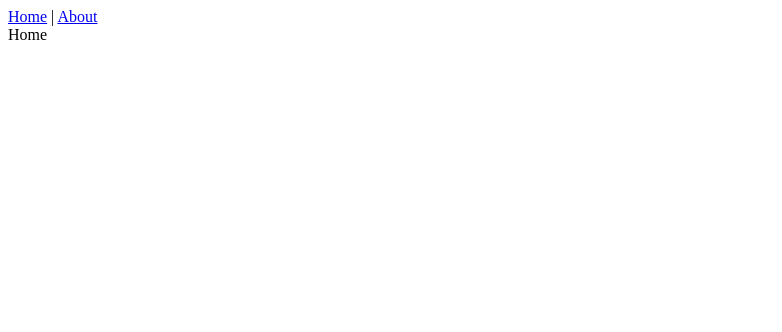
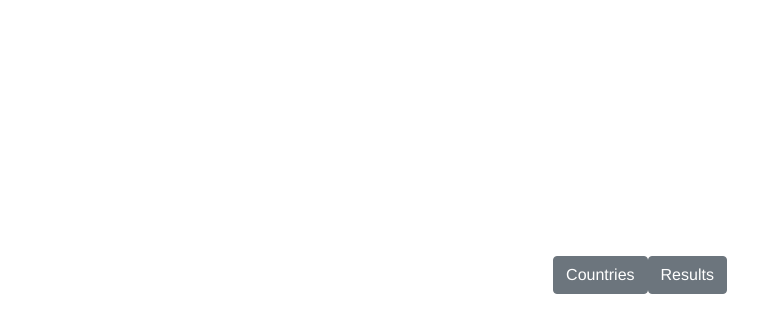
Before and after one commit to sadin97/eurovision-voting, a Vue app: page / in a window 1280 px wide. Shown: the top 332 px of the page, without its empty margins (0-782 px from the left). Built offline with nearby package versions, Linux system fonts and the light colour scheme.

Commit message:
router, vuex, components init

```diff
--- a/package.json
+++ b/package.json
@@ -20,6 +20,8 @@
     "babel-eslint": "^10.0.1",
     "eslint": "^5.8.0",
     "eslint-plugin-vue": "^5.0.0",
+    "node-sass": "^4.11.0",
+    "sass-loader": "^7.1.0",
     "vue-template-compiler": "^2.5.21"
   },
   "eslintConfig": {
--- a/src/App.vue
+++ b/src/App.vue
@@ -1,14 +1,29 @@
 <template>
   <div id="app">
-    <div id="nav">
-      <router-link to="/">Home</router-link> |
-      <router-link to="/about">About</router-link>
-    </div>
-    <router-view/>
+    <router-view></router-view>
   </div>
 </template>
 
+<script>
+import Home from '@/components/Home.vue'
+export default {
+  name: 'app',
+  components: {
+    Home
+  }
+}
+</script>
+
 <style>
 #app {
+  font-family: 'Avenir', Helvetica, Arial, sans-serif;
+  -webkit-font-smoothing: antialiased;
+  -moz-osx-font-smoothing: grayscale;
+  text-align: center;
+  color: #2c3e50;
+  height: 100vh;
+}
+.main-container {
+  height: 100vh;
 }
 </style>
--- /dev/null
+++ b/src/components/Countries.vue
@@ -0,0 +1,13 @@
+<template>
+  <div id="">
+  </div>
+</template>
+<script>
+export default {
+  name: "",
+  data: () => ({
+  })
+}
+</script>
+<style lang="scss" scoped>
+</style>
--- a/src/components/Home.vue
+++ b/src/components/Home.vue
@@ -1,15 +1,24 @@
 <template>
-  <div id="">
-    Home
+  <div class="homepage">
+    <b-button @click="portTo('/countries')">Countries</b-button>
+    <b-button @click="portTo('/results')">Results</b-button>
   </div>
 </template>
 <script>
 export default {
   name: "Home",
   data: () => ({
-
-  })
+  }),
+  methods: {
+    portTo (route) {
+      this.$router.push(route)
+    }
+  }
 }
 </script>
 <style lang="scss" scoped>
+.homepage {
+  margin: 0 auto;
+  margin-top: 20%;
+}
 </style>
--- /dev/null
+++ b/src/components/Results.vue
@@ -0,0 +1,13 @@
+<template>
+  <div id="">
+  </div>
+</template>
+<script>
+export default {
+  name: "",
+  data: () => ({
+  })
+}
+</script>
+<style lang="scss" scoped>
+</style>
--- a/src/main.js
+++ b/src/main.js
@@ -2,6 +2,11 @@ import Vue from 'vue'
 import App from './App.vue'
 import router from './router'
 import store from './store'
+
+import BootstrapVue from 'bootstrap-vue'
+Vue.use(BootstrapVue);
+import 'bootstrap/dist/css/bootstrap.css'
+import 'bootstrap-vue/dist/bootstrap-vue.css'
 
 Vue.config.productionTip = false
 
--- a/src/router.js
+++ b/src/router.js
@@ -1,6 +1,8 @@
 import Vue from 'vue'
 import Router from 'vue-router'
 import Home from './components/Home.vue'
+import Countries from './components/Countries.vue'
+import Results from './components/Results.vue'
 
 Vue.use(Router)
 
@@ -10,6 +12,16 @@ export default new Router({
       path: '/',
       name: 'home',
       component: Home
+    },
+    {
+      path: '/countries',
+      name: 'countries',
+      component: Countries
+    },
+    {
+      path: '/results',
+      name: 'results',
+      component: Results
     }
   ]
 })
```
Also changed, not shown: 1 other file (tests, documents, lock files or other folders).
